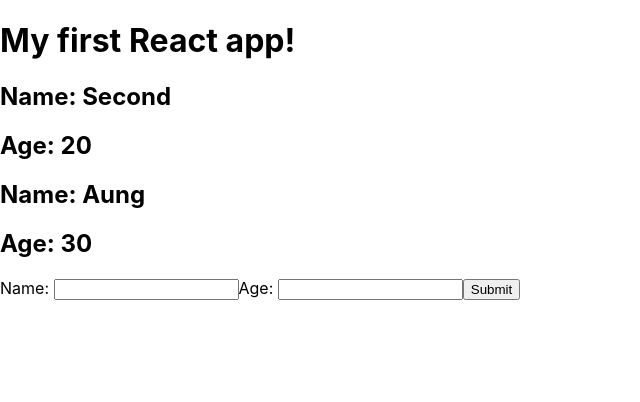
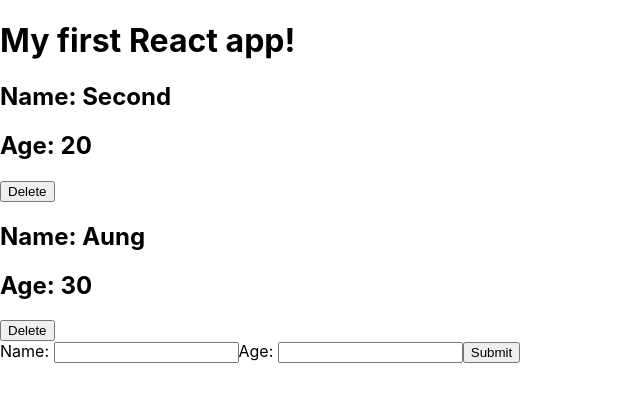
Before and after one commit to EngStu/complete-react-redux, a React (Create React App) app: page / in a window 1280 px wide. Shown: the top 402 px of the page, without its empty margins (0-640 px from the left). Built offline with nearby package versions, Linux system fonts and the light colour scheme.

Commit message:
19_finished

```diff
--- a/src/AddNinja.js
+++ b/src/AddNinja.js
@@ -14,7 +14,11 @@
 
   handleSubmit = (e) => {
     e.preventDefault()
-    console.log(this.state)
+    this.props.addNinja(this.state)
+    // this.setState({
+    //   name: null,
+    //   age: null
+    // })
   }
 
   render() {
--- a/src/App.js
+++ b/src/App.js
@@ -13,12 +13,29 @@
     ]
   }
 
+  addNinja = (ninja) => {
+    ninja.id = Math.floor(Math.random() * (10 - 5) + 5)
+    let ninjas = [...this.state.ninjas, ninja]
+    this.setState({
+      ninjas
+    })
+  }
+
+  deleteNinja = (id) => {
+    let ninjas = this.state.ninjas.filter(ninja => {
+      return ninja.id !== id
+    })
+    this.setState({
+      ninjas
+    })
+  }
+
   render() {
     return (
       <div className="App">
         <h1>My first React app!</h1>
-        <Ninjas ninjas={this.state.ninjas} />
-        <AddNinja />
+        <Ninjas deleteNinja={this.deleteNinja} ninjas={this.state.ninjas} />
+        <AddNinja addNinja={this.addNinja} />
       </div>
     );
   }
--- a/src/Ninjas.js
+++ b/src/Ninjas.js
@@ -1,16 +1,16 @@
 import React from 'react'
 
-const Ninjas = ({ ninjas }) => {
+const Ninjas = ({ ninjas, deleteNinja }) => {
 
   const ninjaList = ninjas.map(ninja => {
     return ninja.age > 18 ? (
       <div className="ninja" key={ninja.id}>
         <h2>Name: { ninja.name }</h2>
         <h2>Age: { ninja.age }</h2>
+        <button onClick={() => {deleteNinja(ninja.id)}}>Delete</button>
       </div>
     ) : null;
   })
-
 
   return(
     <div className="ninja-list">
```
Lines whose indentation alone changed are shown as unchanged.
